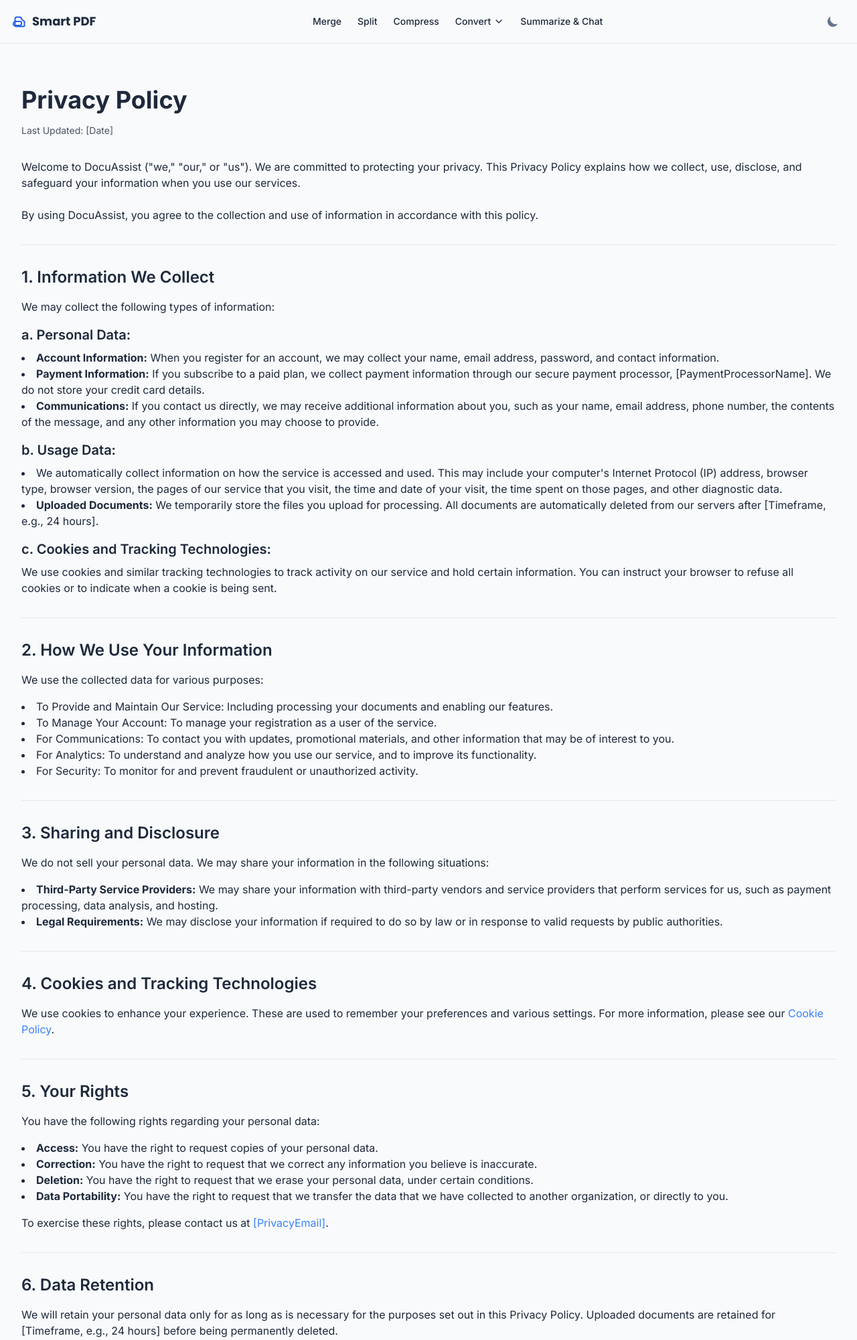
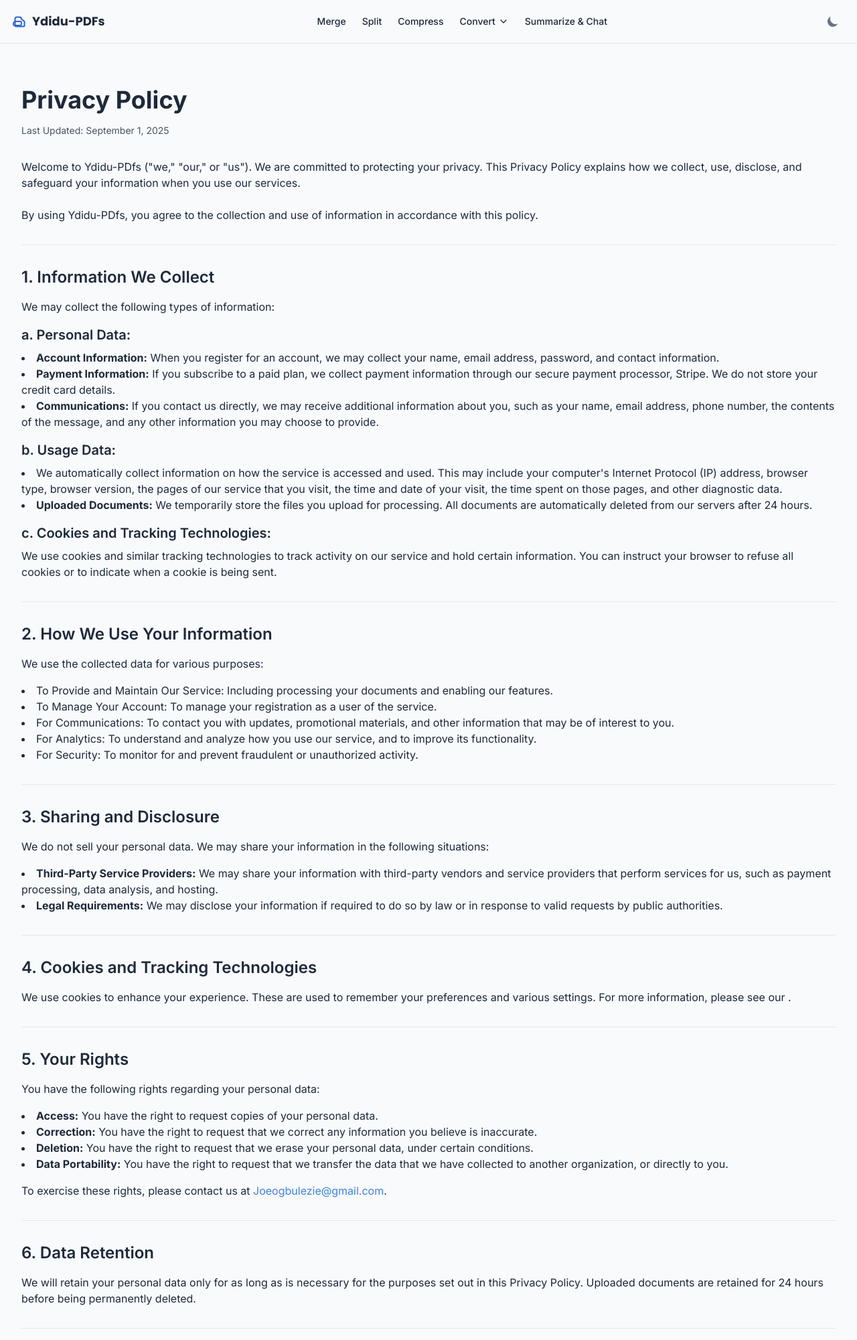
Before and after one commit to JoeUzo/Smart-PDF, a FastAPI app: page /privacy in a window 1280 px wide. Shown: the top 2001 px of the page at 67% size. Run offline with FastAPI, Linux system fonts and the light colour scheme; style sheets or scripts are compiled from the project's sources; parts of the project's set-up code (start-up, migrations or seed data) failed here and were passed over; some libraries are stand-ins or nearby versions.

Commit message:
change to Ydidu-PDFs

```diff
--- a/app/utils.py
+++ b/app/utils.py
@@ -38,7 +38,7 @@ def send_mail(data: EmailSchema):
             connection.sendmail(
                 from_addr=settings.email,
                 to_addrs=settings.email,
-                msg=f"subject: Smart PDF\n\n{message}".encode('utf-8')
+                msg=f"subject: Ydidu-PDFs\n\n{message}".encode('utf-8')
             )
     except smtplib.SMTPConnectError as e:
         print(f"Failed to connect to the SMTP server. Error: {e}")
--- a/package.json
+++ b/package.json
@@ -1,7 +1,7 @@
 {
-  "name": "smart-pdf",
+  "name": "ydidu-pdfs",
   "version": "1.0.0",
-  "description": "Smart PDF is a web application that provides a set of tools to manage your PDF and Word documents.",
+  "description": "Ydidu-PDFs is a web application that provides a set of tools to manage your PDF and Word documents.",
   "main": "index.js",
   "scripts": {
     "build": "tailwindcss -i ./static/css/input.css -o ./static/css/styles.css",
--- a/setup.py
+++ b/setup.py
@@ -4,7 +4,7 @@ with open("requirements.txt") as file:
     requirements = file.read().splitlines()
 
 setup(
-    name="Smart-PDF",
+    name="Ydidu-PDF",
     version="0.1.0",
     author="Joe",
     description="A smart PDF processing tool",
--- a/templates/base.html
+++ b/templates/base.html
@@ -3,7 +3,7 @@
 <head>
     <meta charset="utf-8">
     <meta name="viewport" content="width=device-width, initial-scale=1">
-    <title>{% block title %}Smart PDF{% endblock %}</title>
+    <title>{% block title %}Ydidu-PDFs{% endblock %}</title>
     <link rel="preconnect" href="https://fonts.googleapis.com">
     <link rel="preconnect" href="https://fonts.gstatic.com" crossorigin>
     <link href="https://fonts.googleapis.com/css2?family=Inter:wght@400;500;600;700&family=Poppins:wght@400;500;600;700&display=swap" rel="stylesheet">
@@ -24,7 +24,7 @@
             <div class="flex h-16 items-center justify-between">
                 <a class="flex items-center gap-2" href="/">
                     <svg xmlns="http://www.w3.org/2000/svg" width="24" height="24" viewBox="0 0 24 24" fill="none" stroke="currentColor" stroke-width="2" stroke-linecap="round" stroke-linejoin="round" class="h-6 w-6 text-primary-600"><path d="M4 15.5A3.5 3.5 0 0 1 7.5 12H14a2 2 0 0 1 2 2v1.5a2.5 2.5 0 0 1-2.5 2.5h-8.5A2.5 2.5 0 0 1 4 15.5Z"/><path d="M16 8.5a3 3 0 0 0-3-3H9.5a3 3 0 0 0-3 3v10a1 1 0 0 0 1 1h12a1 1 0 0 0 1-1v-6.5Z"/></svg>
-                    <span class="font-serif font-bold text-lg">Smart PDF</span>
+                    <span class="font-serif font-bold text-lg">Ydidu-PDFs</span>
                 </a>
                 <nav class="hidden md:flex items-center space-x-6 text-sm font-medium">
                     <a class="hover:text-primary-600 dark:hover:text-primary-400" href="/merge">Merge</a>
@@ -73,7 +73,7 @@
         <div class="container mx-auto px-4 py-8">
             <div class="grid grid-cols-1 md:grid-cols-3 gap-8">
                 <div>
-                    <h3 class="font-serif font-semibold text-lg text-white mb-4">Smart PDF</h3>
+                    <h3 class="font-serif font-semibold text-lg text-white mb-4">Ydidu-PDFs</h3>
                     <p class="text-sm text-neutral-400">Your all-in-one solution for PDF management. Merge, split, compress, and convert documents with ease.</p>
                 </div>
                 <div>
@@ -96,7 +96,7 @@
                 </div>
             </div>
             <div class="mt-8 border-t border-neutral-700 pt-8 flex flex-col md:flex-row justify-between items-center text-sm text-neutral-400">
-                <p>&copy; 2025 Smart PDF. All rights reserved.</p>
+                <p>&copy; 2025 Ydidu-PDFs. All rights reserved.</p>
                 <div class="flex space-x-4 mt-4 md:mt-0">
                     <a href="#" class="hover:text-white"><svg xmlns="http://www.w3.org/2000/svg" width="24" height="24" viewBox="0 0 24 24" fill="none" stroke="currentColor" stroke-width="2" stroke-linecap="round" stroke-linejoin="round" class="h-5 w-5"><path d="M22 4s-.7 2.1-2 3.4c1.6 10-9.4 17.3-18 11.6 2.2.1 4.4-.6 6-2C3 15.5.5 9.6 3 5c2.2 2.6 5.6 4.1 9 4-.9-4.2 4-6.6 7-3.8 1.1 0 3-1.2 3-1.2z"></path></svg></a>
                     <a href="#" class="hover:text-white"><svg xmlns="http://www.w3.org/2000/svg" width="24" height="24" viewBox="0 0 24 24" fill="none" stroke="currentColor" stroke-width="2" stroke-linecap="round" stroke-linejoin="round" class="h-5 w-5"><path d="M18 2h-3a5 5 0 0 0-5 5v3H7v4h3v8h4v-8h3l1-4h-4V7a1 1 0 0 1 1-1h3z"></path></svg></a>
--- a/templates/compress.html
+++ b/templates/compress.html
@@ -1,6 +1,6 @@
 {% extends "base.html" %}
 
-{% block title %}Compress Document - Smart PDF{% endblock %}
+{% block title %}Compress Document - Ydidu-PDFs{% endblock %}
 
 {% block content %}
 <div class="max-w-2xl mx-auto">
--- a/templates/error.html
+++ b/templates/error.html
@@ -1,6 +1,6 @@
 {% extends "base.html" %}
 
-{% block title %}Error - Smart PDF{% endblock %}
+{% block title %}Error - Ydidu-PDFs{% endblock %}
 
 {% block content %}
 <div class="container text-center">
--- a/templates/index.html
+++ b/templates/index.html
@@ -1,10 +1,10 @@
 {% extends "base.html" %}
 
-{% block title %}Home - Smart PDF{% endblock %}
+{% block title %}Home - Ydidu-PDFs{% endblock %}
 
 {% block content %}
 <div class="text-center">
-    <h1 class="text-4xl font-bold tracking-tight text-neutral-900 dark:text-neutral-100 sm:text-6xl font-serif">Smart PDF</h1>
+    <h1 class="text-4xl font-bold tracking-tight text-neutral-900 dark:text-neutral-100 sm:text-6xl font-serif">Ydidu-PDFs</h1>
     <p class="mt-6 text-lg leading-8 text-neutral-600 dark:text-neutral-400">Your all-in-one solution for PDF management.</p>
 </div>
 
--- a/templates/merge.html
+++ b/templates/merge.html
@@ -1,6 +1,6 @@
 {% extends "base.html" %}
 
-{% block title %}Merge PDFs - Smart PDF{% endblock %}
+{% block title %}Merge PDFs - Ydidu-PDFs{% endblock %}
 
 {% block content %}
 <div class="max-w-2xl mx-auto">
--- a/templates/pdf_to_word.html
+++ b/templates/pdf_to_word.html
@@ -1,6 +1,6 @@
 {% extends "base.html" %}
 
-{% block title %}PDF to Word - Smart PDF{% endblock %}
+{% block title %}PDF to Word - Ydidu-PDFs{% endblock %}
 
 {% block content %}
 <div class="max-w-2xl mx-auto">
--- a/templates/preview.html
+++ b/templates/preview.html
@@ -1,6 +1,6 @@
 {% extends "base.html" %}
 
-{% block title %}Preview - Smart PDF{% endblock %}
+{% block title %}Preview - Ydidu-PDFs{% endblock %}
 
 {% block content %}
 <div class="max-w-4xl mx-auto">
--- a/templates/privacy_policy.html
+++ b/templates/privacy_policy.html
@@ -3,10 +3,10 @@
 {% block content %}
 <div class="container mx-auto px-4 py-8">
     <h1 class="text-4xl font-bold mb-4">Privacy Policy</h1>
-    <p class="text-sm text-gray-600 mb-8">Last Updated: [Date]</p>
+    <p class="text-sm text-gray-600 mb-8">Last Updated: September 1, 2025</p>
 
-    <p class="mb-6">Welcome to DocuAssist ("we," "our," or "us"). We are committed to protecting your privacy. This Privacy Policy explains how we collect, use, disclose, and safeguard your information when you use our services.</p>
-    <p class="mb-6">By using DocuAssist, you agree to the collection and use of information in accordance with this policy.</p>
+    <p class="mb-6">Welcome to Ydidu-PDfs ("we," "our," or "us"). We are committed to protecting your privacy. This Privacy Policy explains how we collect, use, disclose, and safeguard your information when you use our services.</p>
+    <p class="mb-6">By using Ydidu-PDfs, you agree to the collection and use of information in accordance with this policy.</p>
 
     <hr class="my-8">
 
@@ -16,13 +16,13 @@
         <h4 class="text-xl font-semibold mb-2">a. Personal Data:</h4>
         <ul class="list-disc list-inside mb-4">
             <li><strong>Account Information:</strong> When you register for an account, we may collect your name, email address, password, and contact information.</li>
-            <li><strong>Payment Information:</strong> If you subscribe to a paid plan, we collect payment information through our secure payment processor, [PaymentProcessorName]. We do not store your credit card details.</li>
+            <li><strong>Payment Information:</strong> If you subscribe to a paid plan, we collect payment information through our secure payment processor, Stripe. We do not store your credit card details.</li>
             <li><strong>Communications:</strong> If you contact us directly, we may receive additional information about you, such as your name, email address, phone number, the contents of the message, and any other information you may choose to provide.</li>
         </ul>
         <h4 class="text-xl font-semibold mb-2">b. Usage Data:</h4>
         <ul class="list-disc list-inside mb-4">
             <li>We automatically collect information on how the service is accessed and used. This may include your computer's Internet Protocol (IP) address, browser type, browser version, the pages of our service that you visit, the time and date of your visit, the time spent on those pages, and other diagnostic data.</li>
-            <li><strong>Uploaded Documents:</strong> We temporarily store the files you upload for processing. All documents are automatically deleted from our servers after [Timeframe, e.g., 24 hours].</li>
+            <li><strong>Uploaded Documents:</strong> We temporarily store the files you upload for processing. All documents are automatically deleted from our servers after 24 hours.</li>
         </ul>
         <h4 class="text-xl font-semibold mb-2">c. Cookies and Tracking Technologies:</h4>
         <p>We use cookies and similar tracking technologies to track activity on our service and hold certain information. You can instruct your browser to refuse all cookies or to indicate when a cookie is being sent.</p>
@@ -57,7 +57,7 @@
 
     <div>
         <h3 class="text-2xl font-semibold mb-4">4. Cookies and Tracking Technologies</h3>
-        <p>We use cookies to enhance your experience. These are used to remember your preferences and various settings. For more information, please see our <a href="[link-to-cookie-policy]" class="text-blue-500">Cookie Policy</a>.</p>
+        <p>We use cookies to enhance your experience. These are used to remember your preferences and various settings. For more information, please see our .</p>
     </div>
 
     <hr class="my-8">
@@ -71,21 +71,21 @@
             <li><strong>Deletion:</strong> You have the right to request that we erase your personal data, under certain conditions.</li>
             <li><strong>Data Portability:</strong> You have the right to request that we transfer the data that we have collected to another organization, or directly to you.</li>
         </ul>
-        <p class="mt-4">To exercise these rights, please contact us at <a href="mailto:[PrivacyEmail]" class="text-blue-500">[PrivacyEmail]</a>.</p>
+        <p class="mt-4">To exercise these rights, please contact us at <a href="mailto:Joeogbulezie@gmail.com" class="text-blue-500">Joeogbulezie@gmail.com</a>.</p>
     </div>
 
     <hr class="my-8">
 
     <div>
         <h3 class="text-2xl font-semibold mb-4">6. Data Retention</h3>
-        <p>We will retain your personal data only for as long as is necessary for the purposes set out in this Privacy Policy. Uploaded documents are retained for [Timeframe, e.g., 24 hours] before being permanently deleted.</p>
+        <p>We will retain your personal data only for as long as is necessary for the purposes set out in this Privacy Policy. Uploaded documents are retained for 24 hours before being permanently deleted.</p>
     </div>
 
     <hr class="my-8">
 
     <div>
         <h3 class="text-2xl font-semibold mb-4">7. Security Measures</h3>
-        <p>We use administrative, technical, and physical security measures to help protect your personal information. While we have taken reasonable steps to secure the personal information you provide to us, please be aware that despite our efforts, no security measures are perfect or impenetrable.</p>
+        <p>We use administrative, technical, and physical security measures to help protect your personal information. While we have taken a reasonable step to secure the personal information you provide to us, please be aware that despite our efforts, no security measures are perfect or impenetrable.</p>
     </div>
 
     <hr class="my-8">
@@ -114,10 +114,10 @@
     <div>
         <h3 class="text-2xl font-semibold mb-4">11. Contact Information</h3>
         <p>If you have any questions about this Privacy Policy, please contact us at:</p>
-        <p><strong>[CompanyName]</strong></p>
-        <p>Attn: Privacy Officer</p>
-        <p>[CompanyAddress]</p>
-        <p>Email: <a href="mailto:[PrivacyEmail]" class="text-blue-500">[PrivacyEmail]</a></p>
+        <p><strong>Ydidu-PDfs</strong></p>
+        <p>Attn: Legal Department</p>
+        <p>FCT-Abuja, Nigeria</p>
+        <p>Email: <a href="mailto:Joeogbulezie@gmail.com" class="text-blue-500">Joeogbulezie@gmail.com</a></p>
     </div>
 </div>
 {% endblock %}
--- a/templates/split.html
+++ b/templates/split.html
@@ -1,6 +1,6 @@
 {% extends "base.html" %}
 
-{% block title %}Split PDF - Smart PDF{% endblock %}
+{% block title %}Split PDF - Ydidu-PDFs{% endblock %}
 
 {% block content %}
 <div class="max-w-2xl mx-auto">
--- a/templates/word_to_pdf.html
+++ b/templates/word_to_pdf.html
@@ -1,6 +1,6 @@
 {% extends "base.html" %}
 
-{% block title %}Word to PDF - Smart PDF{% endblock %}
+{% block title %}Word to PDF - Ydidu-PDFs{% endblock %}
 
 {% block content %}
 <div class="max-w-2xl mx-auto">
```
Also changed, not shown: requirements.txt (+25 -25 lines), README.md.
